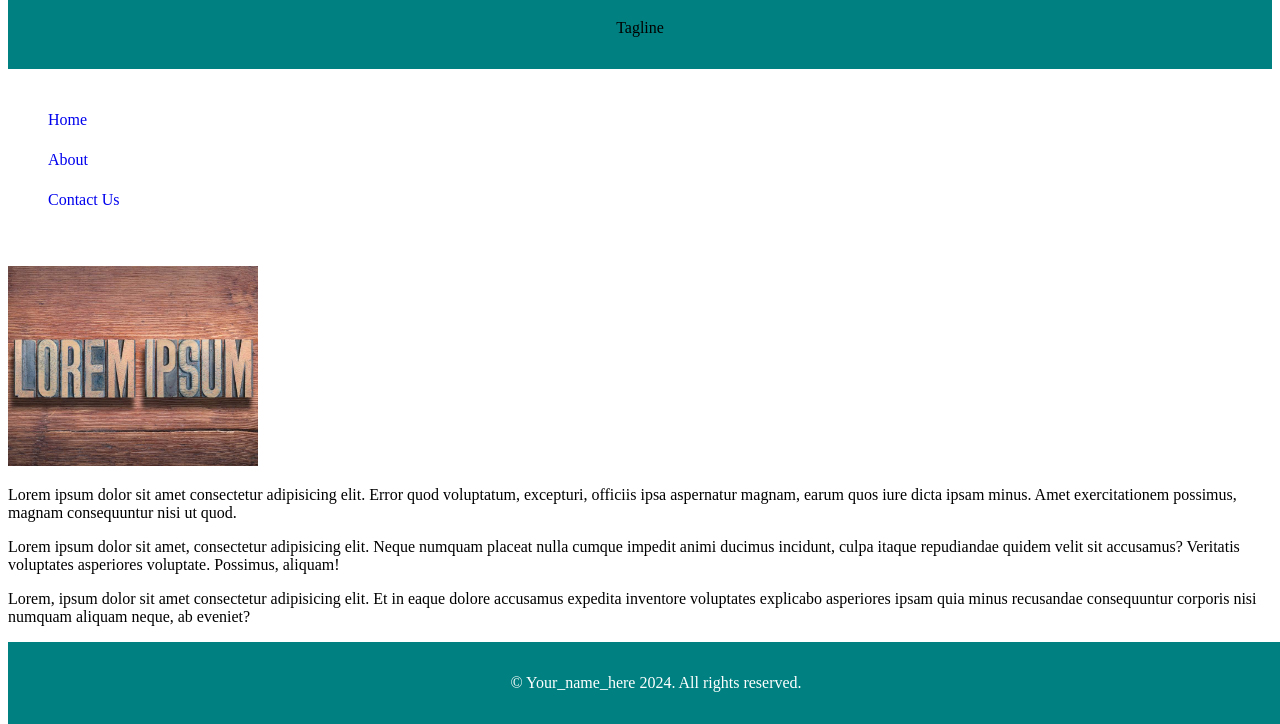
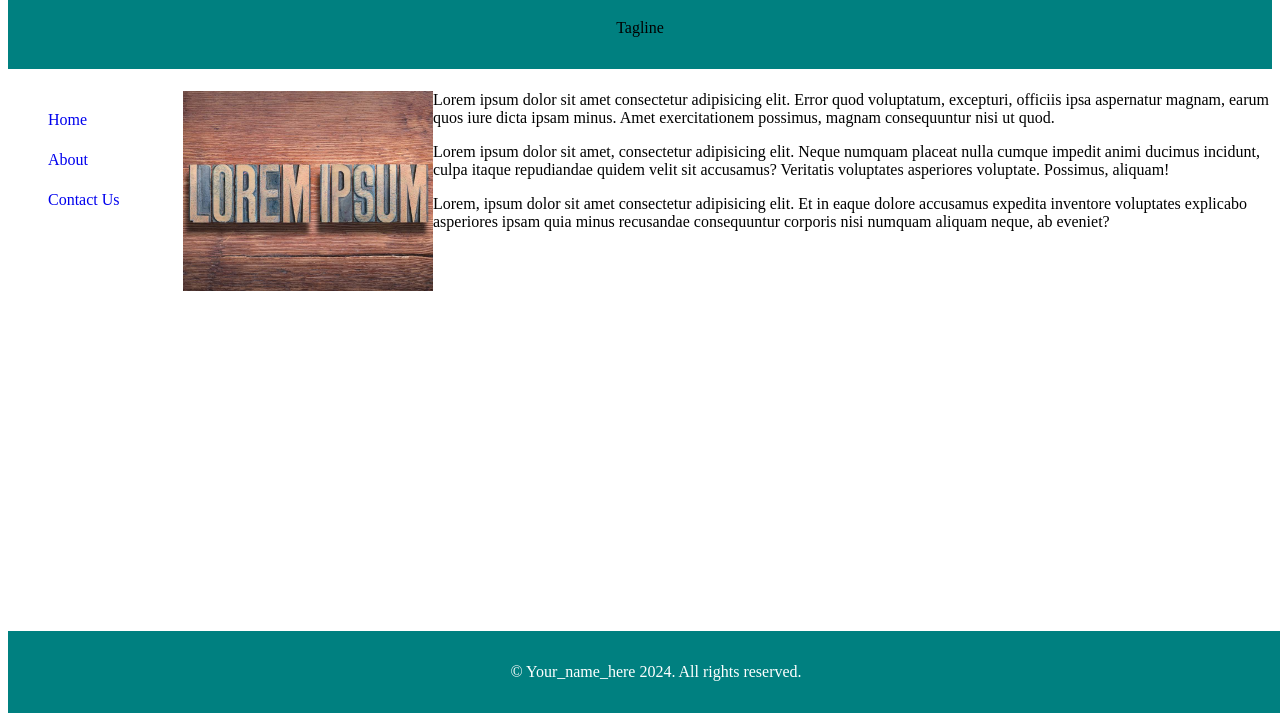
Before and after one commit to Kesh-web/acit1620-lab3-CSS, a plain HTML site: page index.html in a window 1280 px wide. Shown: the part 85-809 px from the top of the page. Drawn offline with Linux system fonts and the light colour scheme.

Commit message:
Added Float stuff

```diff
--- a/index.html
+++ b/index.html
@@ -42,8 +42,19 @@
                     </ul>
                 </nav>
             </aside>
+            <style>
+
+            main{
+
+            margin-left: 175px;
+            margin-bottom: 400px;
+            margin-top: -175px;
+
+            }
+
+            </style>
             <main >
-                <img src="lorem.jpg" alt="lorem ipsum"  class="img" width="250" height="200"/>
+                <img src="lorem.jpg" alt="lorem ipsum"  class="img" width="250" height="200" />
                 <p id="p1">Lorem ipsum dolor sit amet consectetur adipisicing elit. Error quod voluptatum, excepturi, officiis ipsa aspernatur magnam, earum quos iure dicta ipsam minus. Amet exercitationem possimus, magnam consequuntur nisi ut quod.</p>
                 <p id="p2">Lorem ipsum dolor sit amet, consectetur adipisicing elit. Neque numquam placeat nulla cumque impedit animi ducimus incidunt, culpa itaque repudiandae quidem velit sit accusamus? Veritatis voluptates asperiores voluptate. Possimus, aliquam!</p>
                 <p id="p3">Lorem, ipsum dolor sit amet consectetur adipisicing elit. Et in eaque dolore accusamus expedita inventore voluptates explicabo asperiores ipsam quia minus recusandae consequuntur corporis nisi numquam aliquam neque, ab eveniet?</p>
--- a/styles.css
+++ b/styles.css
@@ -47,6 +47,7 @@ color: white;
 padding: 1rem;
 text-align: center;
 
+
 }
 
 #link{
@@ -56,16 +57,14 @@ height: 150px;
 
 }
 
+img{
 
-main{
+float: left;
 
-float:1
 
 }
 
-#list1{
-width: 200px;
-
+main {
 
 
 }
```
Also changed, not shown: about.html (+1 -1 lines).
